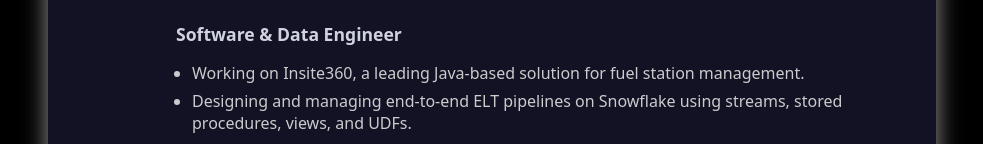
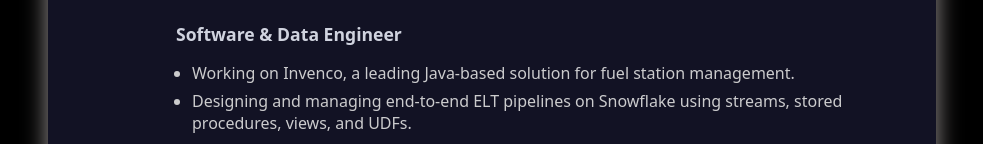
Before and after one commit to OswaldOniSango/personal-web, an Angular app: page / in a window 1280 px wide. Shown: the part 3913-4057 px from the top of the page, without its empty margins (148-1131 px from the left). Built offline with nearby package versions, Linux system fonts and the light colour scheme.

Commit message:
change invenco word

```diff
--- a/src/app/sections/experience/experience.component.ts
+++ b/src/app/sections/experience/experience.component.ts
@@ -59,7 +59,7 @@
       logo: 'assets/svitla.svg',
       location: 'Remote',
       points: [
-        'Working on Insite360, a leading Java-based solution for fuel station management.',
+        'Working on Invenco, a leading Java-based solution for fuel station management.',
         'Designing and managing end-to-end ELT pipelines on Snowflake using streams, stored procedures, views, and UDFs.',
         'Improved operational workflows ensuring efficient, scalable, and reliable reconciliation processes.',
         'Leading the migration from Jenkins to GitHub Actions for CI/CD automation and S3 deployments.',
```
